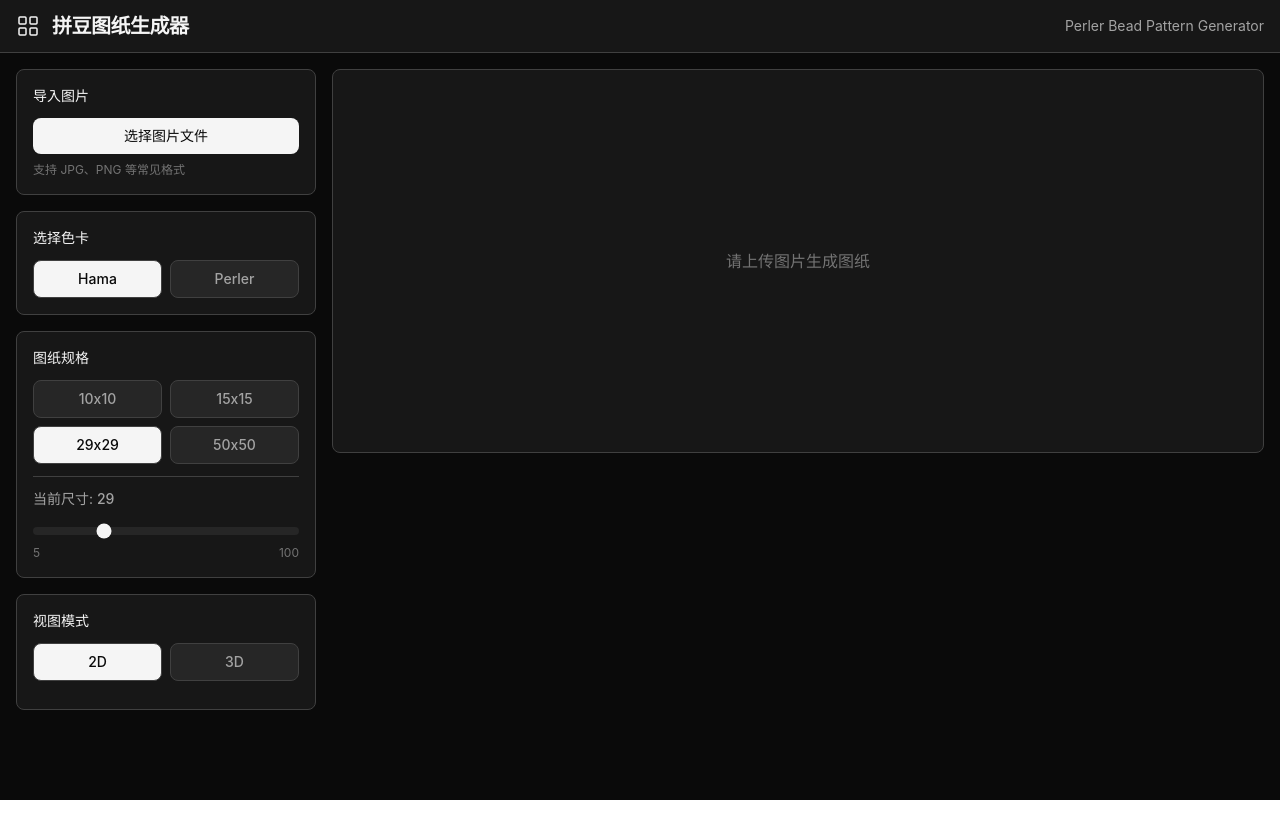
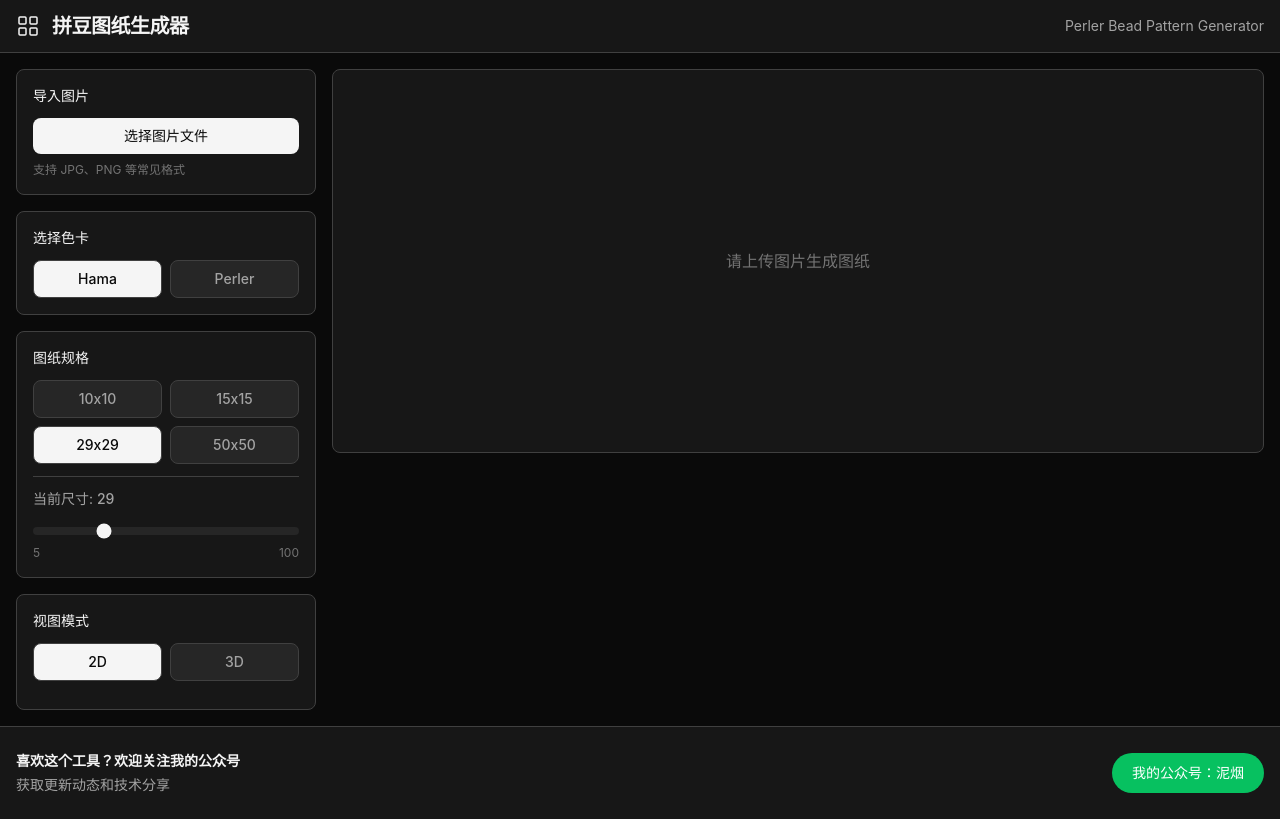
Before and after one commit to knight02-bit/PinDouGenerator, a React (Vite) app: page / in a window 1280 px wide. Built offline with nearby package versions, Linux system fonts and the light colour scheme.

Commit message:
feat(layout): 添加公众号关注弹窗

```diff
--- a/src/components/Layout/MainLayout.tsx
+++ b/src/components/Layout/MainLayout.tsx
@@ -1,17 +1,40 @@
 import type { ReactNode } from 'react';
-import { useEffect } from 'react';
+import { useEffect, useState } from 'react';
+import gzhImage from '../../../gzh.jpg';
 
 interface MainLayoutProps {
   children: ReactNode;
 }
 
 export function MainLayout({ children }: MainLayoutProps) {
+  const [isWechatModalOpen, setIsWechatModalOpen] = useState(false);
+
   useEffect(() => {
     document.documentElement.classList.add('dark');
   }, []);
 
+  useEffect(() => {
+    if (!isWechatModalOpen) {
+      return;
+    }
+
+    const handleKeyDown = (event: KeyboardEvent) => {
+      if (event.key === 'Escape') {
+        setIsWechatModalOpen(false);
+      }
+    };
+
+    document.body.style.overflow = 'hidden';
+    window.addEventListener('keydown', handleKeyDown);
+
+    return () => {
+      document.body.style.overflow = '';
+      window.removeEventListener('keydown', handleKeyDown);
+    };
+  }, [isWechatModalOpen]);
+
   return (
-    <div className="min-h-screen bg-[var(--color-bg-primary)] text-[var(--color-text-primary)]">
+    <div className="min-h-screen flex flex-col bg-[var(--color-bg-primary)] text-[var(--color-text-primary)]">
       <header className="bg-[var(--color-bg-secondary)] border-b border-[var(--color-border)] px-4 py-3">
         <div className="max-w-7xl mx-auto flex items-center justify-between">
           <div className="flex items-center gap-3">
@@ -26,9 +49,50 @@ export function MainLayout({ children }: MainLayoutProps) {
           <span className="text-sm text-[var(--color-text-secondary)] hidden sm:inline">Perler Bead Pattern Generator</span>
         </div>
       </header>
-      <main className="max-w-7xl mx-auto p-4">
+      <main className="flex-1 max-w-7xl mx-auto w-full p-4">
         {children}
       </main>
+      <footer className="border-t border-[var(--color-border)] bg-[var(--color-bg-secondary)] px-4 py-6">
+        <div className="max-w-7xl mx-auto flex flex-col gap-4 sm:flex-row sm:items-center sm:justify-between">
+          <div className="space-y-1">
+            <p className="text-sm font-semibold">喜欢这个工具？欢迎关注我的公众号</p>
+            <p className="text-sm text-[var(--color-text-secondary)]">获取更新动态和技术分享</p>
+          </div>
+          <button
+            type="button"
+            onClick={() => setIsWechatModalOpen(true)}
+            className="inline-flex items-center justify-center rounded-full bg-[#07c160] px-5 py-2.5 text-sm font-medium text-white transition hover:bg-[#06ad56]"
+          >
+            我的公众号：泥烟
+          </button>
+        </div>
+      </footer>
+      {isWechatModalOpen ? (
+        <div
+          className="fixed inset-0 z-50 flex items-center justify-center bg-black/70 px-4"
+          onClick={() => setIsWechatModalOpen(false)}
+        >
+          <div
+            className="relative w-full max-w-md rounded-2xl border border-[var(--color-border)] bg-[var(--color-bg-secondary)] p-4 shadow-2xl"
+            onClick={(event) => event.stopPropagation()}
+          >
+            <button
+              type="button"
+              aria-label="关闭公众号弹窗"
+              onClick={() => setIsWechatModalOpen(false)}
+              className="absolute right-3 top-3 inline-flex h-8 w-8 items-center justify-center rounded-full text-[var(--color-text-secondary)] transition hover:bg-[var(--color-bg-tertiary)] hover:text-[var(--color-text-primary)]"
+            >
+              ×
+            </button>
+            <div className="space-y-3">
+              <p className="pr-8 text-sm font-semibold">感谢关注</p>
+              <div className="overflow-hidden rounded-xl border border-[var(--color-border)] bg-white">
+                <img src={gzhImage} alt="公众号名片" className="w-full h-auto" />
+              </div>
+            </div>
+          </div>
+        </div>
+      ) : null}
     </div>
   );
 }
```
Also changed, not shown: gzh.jpg (added).
